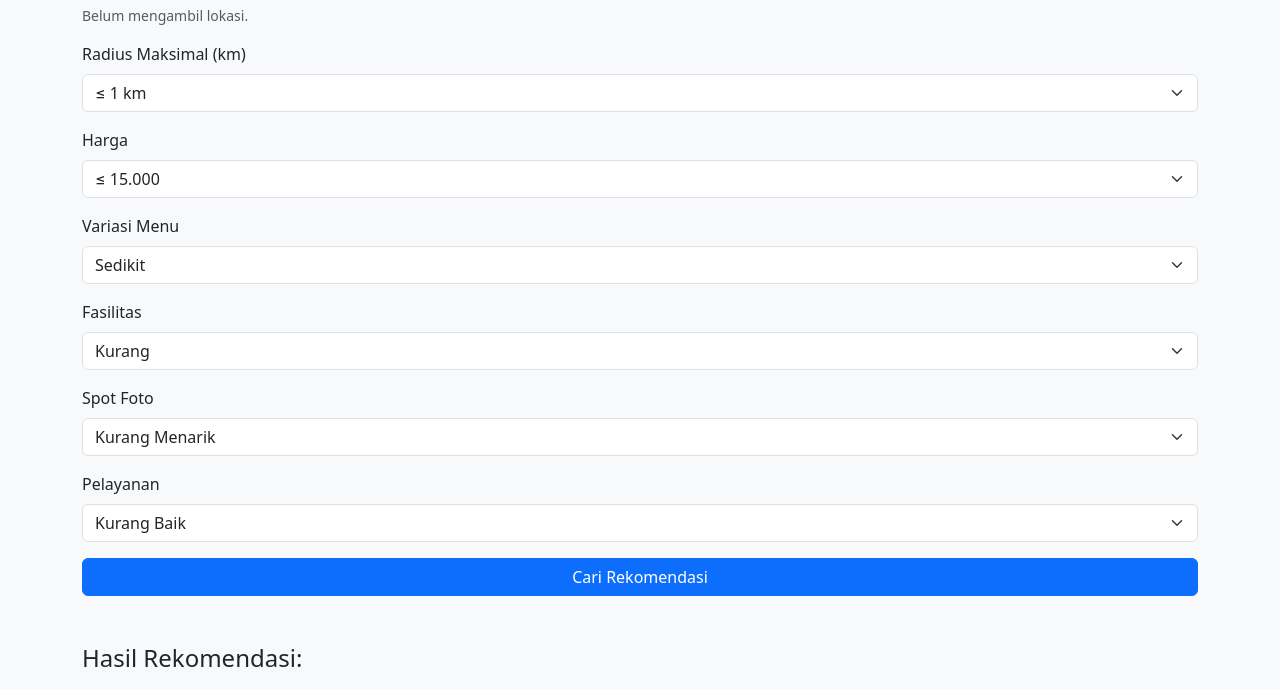
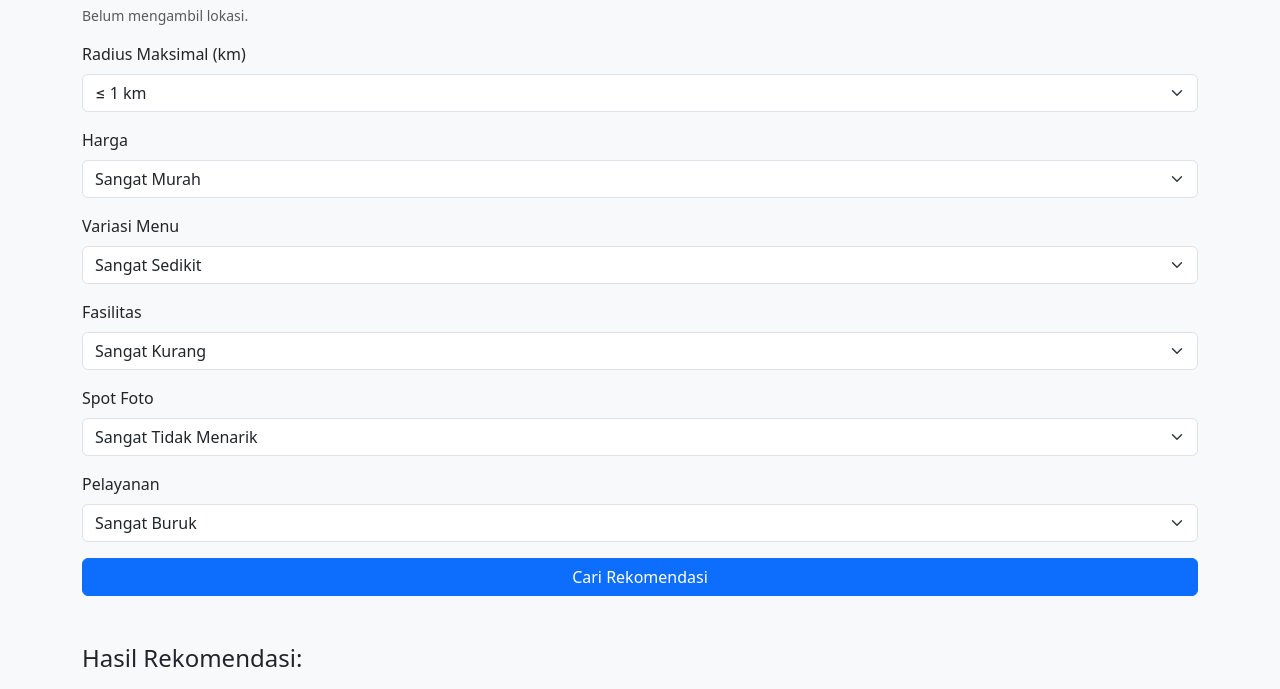
Before and after one commit to Maulanaaditya670/cobajarak, a plain HTML site: page index.html in a window 1280 px wide. Shown: the part 144-833 px from the top of the page. Drawn offline with nearby package versions, Linux system fonts and the light colour scheme.

Commit message:
Update index.html

```diff
--- a/index.html
+++ b/index.html
@@ -40,28 +40,32 @@
         <div class="mb-3">
           <label class="form-label">Harga</label>
           <select class="form-select" id="harga">
-            <option value="5">≤ 15.000</option>
-            <option value="4">15.001 - 25.000</option>
-            <option value="3">25.001 - 35.000</option>
-            <option value="2">35.001 - 50.000</option>
-            <option value="1">> 50.000</option>
+            <option value="5">Sangat Murah</option>
+            <option value="4">Murah</option>
+            <option value="3">Sedang</option>
+            <option value="2">Mahal</option>
+            <option value="1">Sangat Mahal</option>
           </select>
         </div>
 
         <div class="mb-3">
           <label class="form-label">Variasi Menu</label>
           <select class="form-select" id="menu">
-            <option value="1">Sedikit</option>
+            <option value="1">Sangat Sedikit</option>
+            <option value="2">Sedikit</option>
             <option value="3">Cukup</option>
-            <option value="5">Banyak</option>
+            <option value="4">Banyak</option>
+            <option value="5">Sangat Banyak</option>
           </select>
         </div>
 
         <div class="mb-3">
           <label class="form-label">Fasilitas</label>
           <select class="form-select" id="fasilitas">
-            <option value="1">Kurang</option>
+            <option value="1">Sangat Kurang</option>
+            <option value="2">Kurang</option>
             <option value="3">Cukup</option>
+            <option value="4">Baik</option>
             <option value="5">Lengkap</option>
           </select>
         </div>
@@ -69,8 +73,10 @@
         <div class="mb-3">
           <label class="form-label">Spot Foto</label>
           <select class="form-select" id="spot">
-            <option value="1">Kurang Menarik</option>
-            <option value="3">Menarik</option>
+            <option value="1">Sangat Tidak Menarik</option>
+            <option value="2">Kurang Menarik</option>
+            <option value="3">Cukup Menarik</option>
+            <option value="4">Menarik</option>
             <option value="5">Sangat Menarik</option>
           </select>
         </div>
@@ -78,8 +84,10 @@
         <div class="mb-3">
           <label class="form-label">Pelayanan</label>
           <select class="form-select" id="pelayanan">
-            <option value="1">Kurang Baik</option>
-            <option value="3">Baik</option>
+            <option value="1">Sangat Buruk</option>
+            <option value="2">Buruk</option>
+            <option value="3">Cukup</option>
+            <option value="4">Baik</option>
             <option value="5">Sangat Baik</option>
           </select>
         </div>
@@ -216,7 +224,6 @@
           .sort((a, b) => b.skor - a.skor);
       }
 
-      // Handle form
       formKriteria.addEventListener("submit", function (e) {
         e.preventDefault();
         if (!userLat || !userLng)
@@ -231,7 +238,6 @@
         const spot = parseInt(document.getElementById("spot").value);
         const pelayanan = parseInt(document.getElementById("pelayanan").value);
 
-        // Bobot kriteria (bisa kamu sesuaikan)
         const bobot = [0.15, 0.15, 0.2, 0.2, 0.15, 0.15];
 
         const alternatifTerpilih = coffeeShops
```
